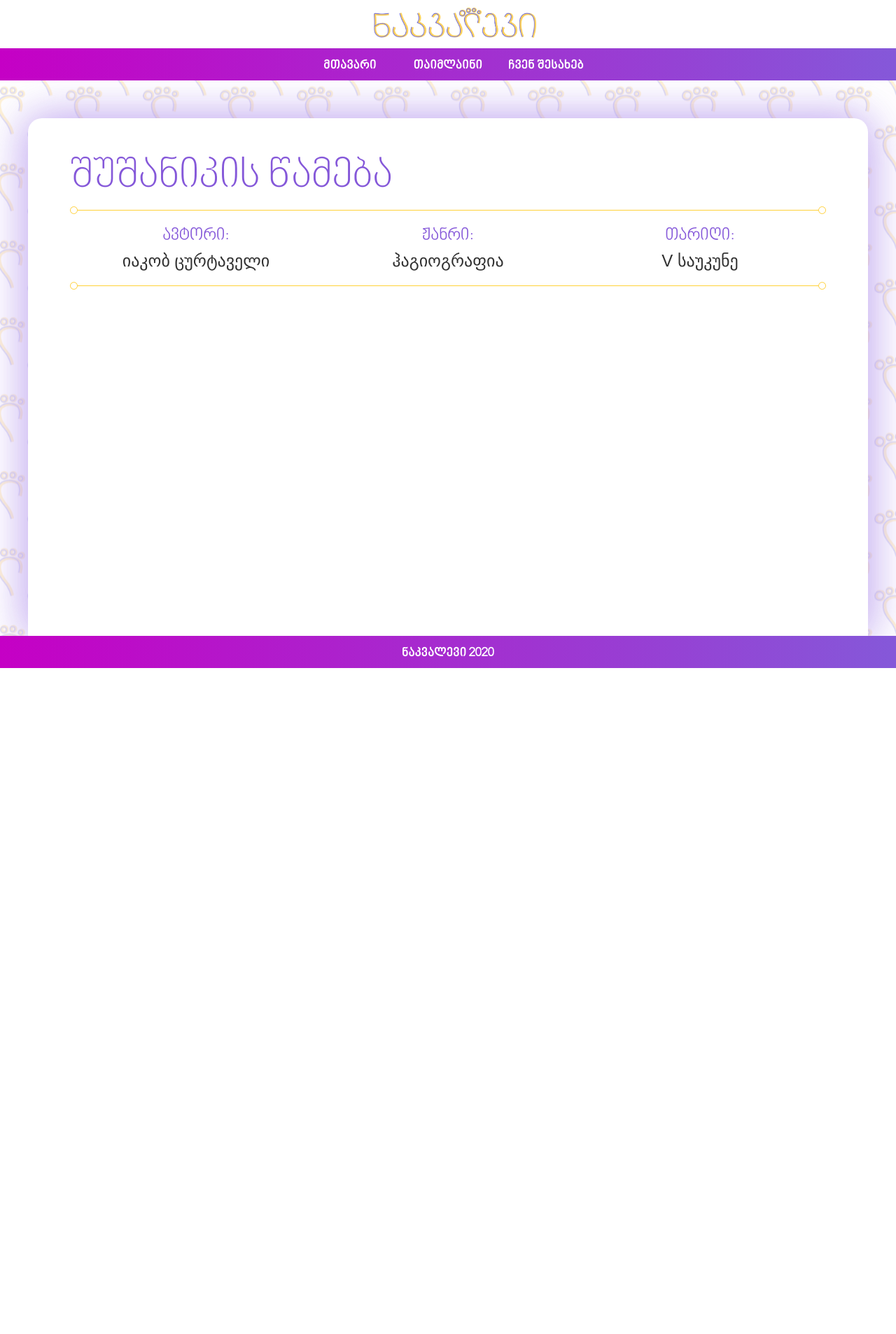
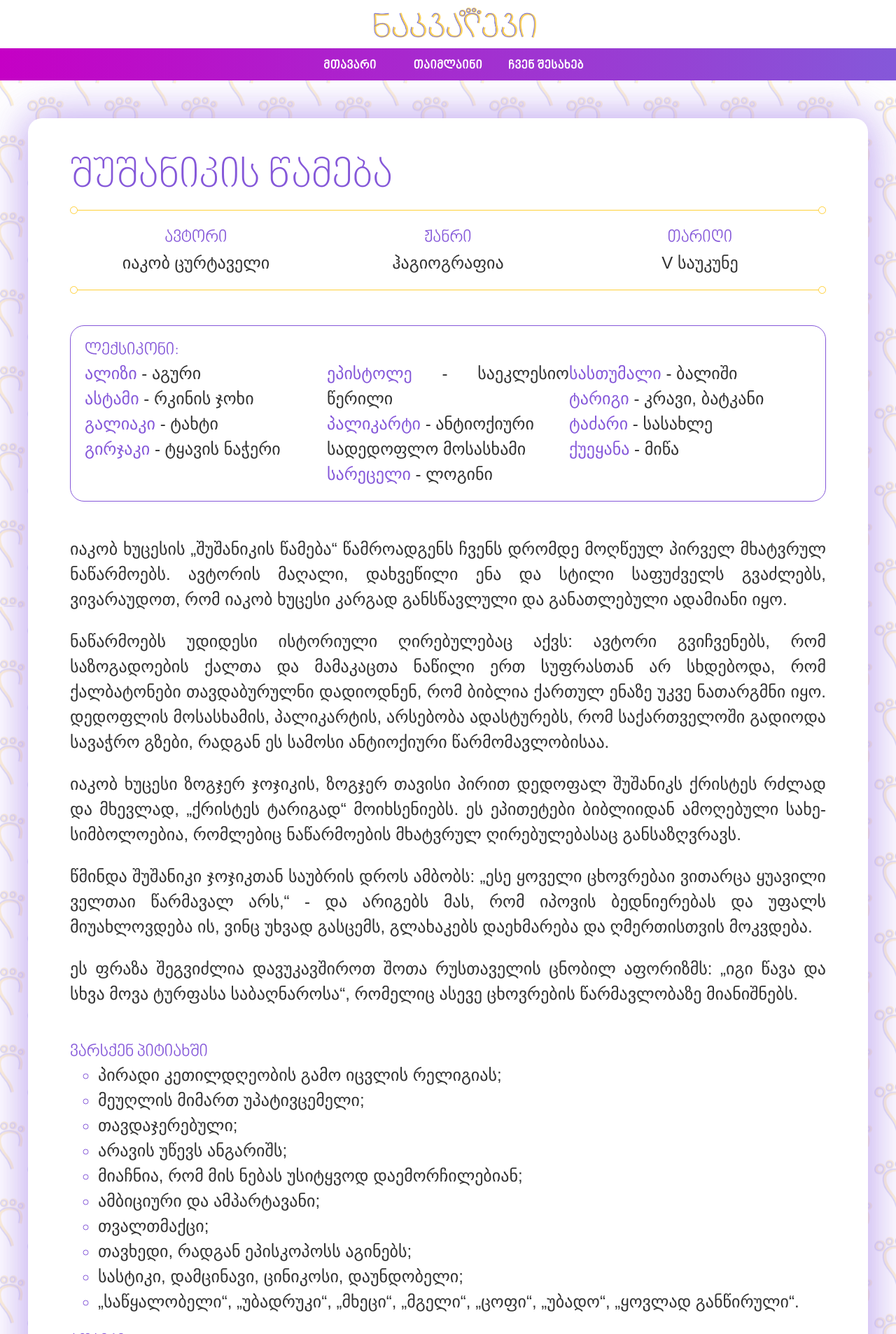
Before and after one commit to tsitokhtsev/nakvalevi, a PHP site: page /author/tsurtaveli/shushanikis-wameba/ in a window 1280 px wide. Shown: the top 1907 px of the page at 70% size. Before the commit the page ends 955 px from the top, so only its background shows below. Run offline with PHP 8.4, Linux system fonts and the light colour scheme; some web fonts are replaced.

Commit message:
added content to shushanikis wameba page

```diff
--- a/about/index.html
+++ b/about/index.html
@@ -51,13 +51,13 @@
                 </p>
                 <p>
                     ჩვენ მიერ გაკვალული გზა არ გვსურს, რომ ისევ ბალახით დაიფაროს,
-                    გაქრეს, ამიტომ საიტი <span class="about-span">„ნაკვალევი“</span>
+                    გაქრეს, ამიტომ საიტი <span class="purple">„ნაკვალევი“</span>
                     წარმოადგენს ესეების ბაზას, რომელიც ხელმისაწვდომია ყველასთვის.
                 </p>
                 <p>იმედი გვაქვს, რომ ჩვენი ნაკვალევი შენ წარმატებამდე მიგიყვანს!</p>
                 <p class="about-ps">
                     სიყვარულით,<br>
-                    <span class="about-span">„ნაკვალევის“</span>
+                    <span class="purple">„ნაკვალევის“</span>
                     გუნდი <img class="about-heart" src="img/heart.svg">
                 </p>
             </div>
--- a/about/sass/_about.sass
+++ b/about/sass/_about.sass
@@ -1,8 +1,4 @@
 .about
-    &-section
-        flex-direction: column
-    &-span
-        color: $purple
     &-ps
         text-align: right
     &-heart
--- a/author/tsurtaveli/shushanikis-wameba/index.html
+++ b/author/tsurtaveli/shushanikis-wameba/index.html
@@ -40,19 +40,138 @@
             <hr class="title-hr">
             <div class="writing-info section">
                 <p class="writing-info-block">
-                    <span class="writing-info-title">ავტორი: </span><br>
+                    <span class="PURPLE">ავტორი</span><br>
                     <span><a href="/author/tsurtaveli/">იაკობ ცურტაველი</a></span>
                 </p>
                 <p class="writing-info-block">
-                    <span class="writing-info-title">ჟანრი: </span><br>
+                    <span class="PURPLE">ჟანრი</span><br>
                     <span>ჰაგიოგრაფია</span>
                 </p>
                 <p class="writing-info-block">
-                    <span class="writing-info-title">თარიღი: </span><br>
+                    <span class="PURPLE">თარიღი</span><br>
                     <span>V საუკუნე</span>
                 </p>
             </div>
             <hr class="title-hr">
+            <div class="writing-dictionary section">
+                <span class="PURPLE">ლექსიკონი:</span>
+                <div class="writing-dictionary-blocks">
+                    <div class="writing-dictionary-block">
+                        <p class="writing-dictionary-word">
+                            <span class="purple">ალიზი</span> - აგური
+                        </p>
+                        <p class="writing-dictionary-word">
+                            <span class="purple">ასტამი</span> - რკინის ჯოხი
+                        </p>
+                        <p class="writing-dictionary-word">
+                            <span class="purple">გალიაკი</span> - ტახტი
+                        </p>
+                        <p class="writing-dictionary-word">
+                            <span class="purple">გირჯაკი</span> - ტყავის ნაჭერი
+                        </p>
+                    </div>
+                    <div class="writing-dictionary-block">
+                        <p class="writing-dictionary-word">
+                            <span class="purple">ეპისტოლე</span> - საეკლესიო წერილი
+                        </p>
+                        <p class="writing-dictionary-word">
+                            <span class="purple">პალიკარტი</span> - ანტიოქიური<br>სადედოფლო მოსასხამი
+                        </p>
+                        <p class="writing-dictionary-word">
+                            <span class="purple">სარეცელი</span> - ლოგინი
+                        </p>
+                    </div>
+                    <div class="writing-dictionary-block">
+                        <p class="writing-dictionary-word">
+                            <span class="purple">სასთუმალი</span> - ბალიში
+                        </p>
+                        <p class="writing-dictionary-word">
+                            <span class="purple">ტარიგი</span> - კრავი, ბატკანი
+                        </p>
+                        <p class="writing-dictionary-word">
+                            <span class="purple">ტაძარი</span> - სასახლე
+                        </p>
+                        <p class="writing-dictionary-word">
+                            <span class="purple">ქუეყანა</span> - მიწა
+                        </p>
+                    </div>
+                </div>
+            </div>
+            <div class="writing-script section">
+                <p>
+                    იაკობ ხუცესის „შუშანიკის წამება“ წამროადგენს ჩვენს დრომდე მოღწეულ პირველ მხატვრულ ნაწარმოებს.
+                    ავტორის მაღალი, დახვეწილი ენა და სტილი საფუძველს გვაძლებს, ვივარაუდოთ, რომ იაკობ ხუცესი კარგად
+                    განსწავლული და განათლებული ადამიანი იყო.
+                </p>
+                <p>
+                    ნაწარმოებს უდიდესი ისტორიული ღირებულებაც აქვს: ავტორი გვიჩვენებს, რომ საზოგადოების ქალთა და
+                    მამაკაცთა ნაწილი ერთ სუფრასთან არ სხდებოდა, რომ ქალბატონები თავდაბურულნი დადიოდნენ, რომ ბიბლია
+                    ქართულ ენაზე უკვე ნათარგმნი იყო. დედოფლის მოსასხამის, პალიკარტის, არსებობა ადასტურებს, რომ
+                    საქართველოში გადიოდა სავაჭრო გზები, რადგან ეს სამოსი ანტიოქიური წარმომავლობისაა.
+                </p>
+                <p>
+                    იაკობ ხუცესი ზოგჯერ ჯოჯიკის, ზოგჯერ თავისი პირით დედოფალ შუშანიკს ქრისტეს რძლად და მხევლად, „ქრისტეს
+                    ტარიგად“ მოიხსენიებს. ეს ეპითეტები ბიბლიიდან ამოღებული სახე-სიმბოლოებია, რომლებიც ნაწარმოების
+                    მხატვრულ ღირებულებასაც განსაზღვრავს.
+                </p>
+                <p>
+                    წმინდა შუშანიკი ჯოჯიკთან საუბრის დროს ამბობს: „ესე ყოველი ცხოვრებაი ვითარცა ყუავილი ველთაი წარმავალ
+                    არს,“ - და არიგებს მას, რომ იპოვის ბედნიერებას და უფალს მიუახლოვდება ის, ვინც უხვად გასცემს,
+                    გლახაკებს დაეხმარება და ღმერთისთვის მოკვდება.
+                </p>
+                <p>
+                    ეს ფრაზა შეგვიძლია დავუკავშიროთ შოთა რუსთაველის ცნობილ აფორიზმს: „იგი წავა და სხვა მოვა ტურფასა
+                    საბაღნაროსა“, რომელიც ასევე ცხოვრების წარმავლობაზე მიანიშნებს.
+                </p>
+            </div>
+            <div class="writing-characters section">
+                <span class="PURPLE">ვარსქენ პიტიახში</span>
+                <ul class="writing-characters-character">
+                    <li><span>პირადი კეთილდღეობის გამო იცვლის რელიგიას;</span></li>
+                    <li><span>მეუღლის მიმართ უპატივცემელი;</span></li>
+                    <li><span>თავდაჯერებული;</span></li>
+                    <li><span>არავის უწევს ანგარიშს;</span></li>
+                    <li><span>მიაჩნია, რომ მის ნებას უსიტყვოდ დაემორჩილებიან;</span></li>
+                    <li><span>ამბიციური და ამპარტავანი;</span></li>
+                    <li><span>თვალთმაქცი;</span></li>
+                    <li><span>თავხედი, რადგან ეპისკოპოსს აგინებს;</span></li>
+                    <li><span>სასტიკი, დამცინავი, ცინიკოსი, დაუნდობელი;</span></li>
+                    <li><span>„საწყალობელი“, „უბადრუკი“, „მხეცი“, „მგელი“, „ცოფი“, „უბადო“, „ყოვლად განწირული“.</span>
+                    </li>
+                </ul>
+                </p>
+                <span class="PURPLE">ჯოჯიკი</span>
+                <ul class="writing-characters-character">
+                    <li><span>გამბედავი;</span></li>
+                    <li><span>თავგანწირული;</span></li>
+                    <li><span>ადამიანური, სთხოვს ძმას შუშანიკს ბორკილები მოხსნას;</span></li>
+                    <li><span>კეთილი, სინდისის მქონე;</span></li>
+                    <li><span>აღიარებს შუშანიკის სიწმინდეს;</span></li>
+                    <li><span>დედოფლისადმი თანაგრძნობითა და პატივისცემით სავსე;</span></li>
+                    <li><span>სარწმუნოების ერთგული;</span></li>
+                    <li><span>ტრადიციათა არ დამრღვევი.</span></li>
+                </ul>
+                </p>
+                <span class="PURPLE">იაკობ ხუცესი</span>
+                <ul class="writing-characters-character">
+                    <li><span>პირდაპირი;</span></li>
+                    <li><span>ჭეშმარიტი სულიერი რაინდი;</span></li>
+                    <li><span>დიაკვანთან ერთად „დიდითა ტირილით“ ტირის დედოფლის სასახლიდან წასვლის გამო;</span></li>
+                    <li><span>თავს იდანაშაულებს პიტიახშის სულიერი სიკვდილის გამო.</span></li>
+                </ul>
+                <span class="PURPLE">დიაკვანი</span>
+                <ul class="writing-characters-character">
+                    <li><span>სიყვარულითა და თანაგრძნობით სავსე;</span></li>
+                    <li><span>მშიშარა;</span></li>
+                </ul>
+                </p>
+                <span class="PURPLE">სპარსი</span>
+                <ul class="writing-characters-character">
+                    <li><span>ფარისეველი, ის ტირის, რათა დედოფლის გული მოიგოს;</span></li>
+                    <li><span>„დევთაგანი“</span></li>
+                </ul>
+                </p>
+            </div>
         </div>
     </div>
     <div class="footer">
--- a/css/style.css
+++ b/css/style.css
@@ -183,6 +183,25 @@ a {
   color: #313131;
 }
 
+ul {
+  margin-top: 0;
+  list-style: circle outside;
+}
+
+li {
+  line-height: 1.5;
+  color: #8558d9;
+}
+
+.purple {
+  color: #8558d9;
+}
+
+.PURPLE {
+  color: #8558d9;
+  font-family: BPG Nino Mtavruli, sans-serif;
+}
+
 #top {
   z-index: 99;
   position: fixed;
@@ -316,18 +335,41 @@ a {
   display: -webkit-box;
   display: -ms-flexbox;
   display: flex;
-  margin: 0;
+  margin: 20px 0;
 }
 
 .writing-info-block {
   -ms-flex-preferred-size: 50%;
       flex-basis: 50%;
-  margin: 5px 0;
+  margin: 0;
   text-align: center;
 }
 
-.writing-info-title {
-  color: #8558d9;
-  font-family: BPG Nino Mtavruli, sans-serif;
+.writing-dictionary {
+  padding: 20px;
+  border: 1px solid #8558d9;
+  border-radius: 20px;
+}
+
+.writing-dictionary-blocks {
+  display: -webkit-box;
+  display: -ms-flexbox;
+  display: flex;
+  -webkit-box-pack: justify;
+      -ms-flex-pack: justify;
+          justify-content: space-between;
+}
+
+.writing-dictionary-block {
+  -ms-flex-preferred-size: 34%;
+      flex-basis: 34%;
+}
+
+.writing-dictionary-word {
+  margin: 0;
+}
+
+.writing-characters-character span {
+  color: #313131;
 }
 /*# sourceMappingURL=style.css.map */
--- a/sass/_interface.sass
+++ b/sass/_interface.sass
@@ -78,7 +78,6 @@ html
             border-radius: 50%
             background: #fff
             border: 1px solid $yellow
-
 /* Portrait tablets and small desktops */
 @media screen and (min-width: 768px) and (max-width: 991px)
     .title
@@ -113,6 +112,20 @@ a
     text-decoration: none
     color: $black
 
+ul
+    margin-top: 0
+    list-style: circle outside
+
+li
+    line-height: 1.5
+    color:  $purple
+
+.purple
+    color: $purple
+.PURPLE
+    color: $purple
+    +mt-regular
+
 #top
     z-index: 99
     position: fixed
--- a/sass/_writing.sass
+++ b/sass/_writing.sass
@@ -1,11 +1,23 @@
 .writing
     &-info
         display: flex
-        margin: 0
+        margin: 20px 0
         &-block
             flex-basis: 50%
-            margin: 5px 0
+            margin: 0
             text-align: center
-        &-title
-            color: $purple
-            +mt-regular
+    &-dictionary
+        padding: 20px
+        border: 1px solid $purple
+        border-radius: 20px
+        &-blocks
+            display: flex
+            justify-content: space-between
+        &-block
+            flex-basis: 34%
+        &-word
+            margin: 0
+    &-characters
+        &-character
+            & span
+                color: $black
--- a/timeline/css/style.css
+++ b/timeline/css/style.css
@@ -169,7 +169,7 @@
       -ms-flex-pack: justify;
           justify-content: space-between;
   margin: 15px 0;
-  padding: 25px;
+  padding: 20px;
   min-width: 320px;
   max-height: 110px;
   border: 1px solid #8558d9;
--- a/timeline/sass/_timeline.sass
+++ b/timeline/sass/_timeline.sass
@@ -82,7 +82,7 @@
             display: flex
             justify-content: space-between
             margin: 15px 0
-            padding: 25px
+            padding: 20px
             min-width: 320px
             max-height: 110px
             border: 1px solid $purple
```
Also changed, not shown: about/css/style.css (+0 -11 lines), 2 other files.
